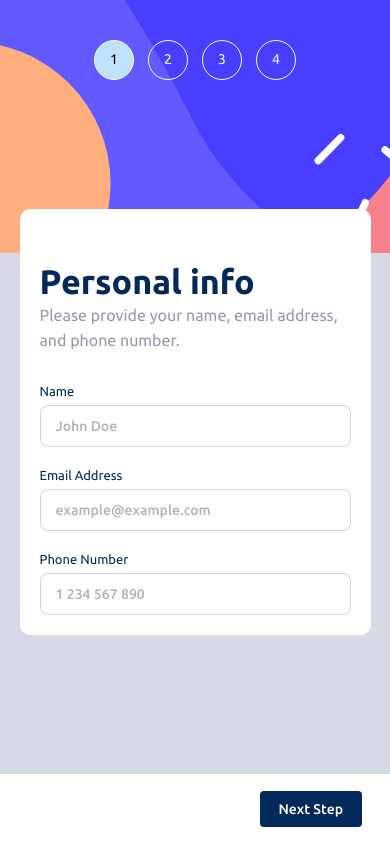
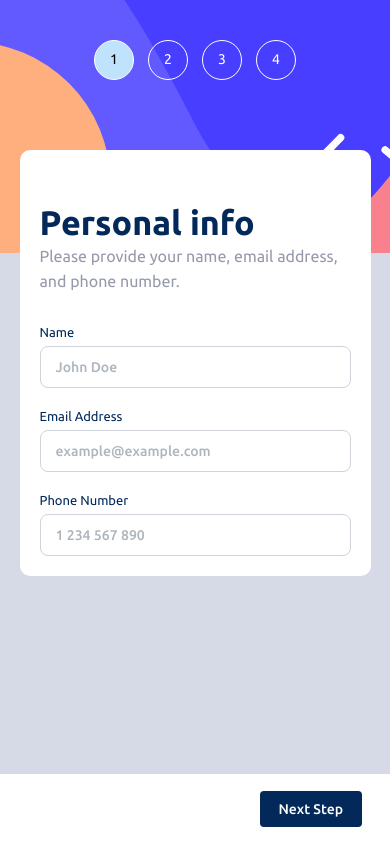
Before and after one commit to lucasfeklein/multistep-form, a React (Vite) app: page / in a window 390 px wide. Built offline with nearby package versions, Linux system fonts and the light colour scheme.

Commit message:
margin top container

```diff
--- a/src/index.css
+++ b/src/index.css
@@ -89,10 +89,15 @@ input[type="checkbox"] {
 }
 
 @media (max-width: 800px) {
+.main-container {
+  align-items: start;
+}
+
   .container {
     flex-direction: column;
     width: 90vw;
     height: auto;
+    margin-top: 150px;
   }
 
   .sidebar-container {
```
Also changed, not shown: 1 other file (tests, documents, lock files or other folders).
